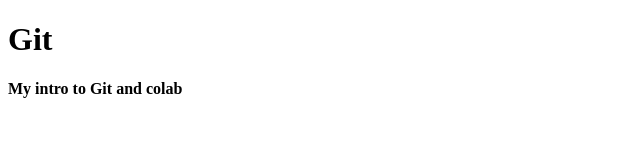
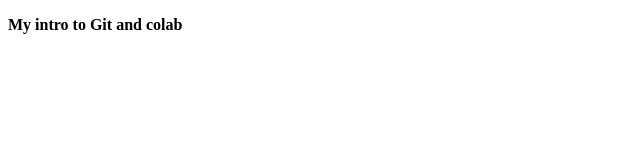
Before and after one commit to acciojob/Intro-to-Git-Ganesh2048, a website: page main.html in a window 1280 px wide. Shown: the whole page, without its empty margins (0-640 px from the left). Drawn offline with Linux system fonts and the light colour scheme.

Commit message:
created a submission

```diff
--- a/main.html
+++ b/main.html
@@ -4,7 +4,7 @@
 
 <head>
 	<link rel="stylesheet" href="styles.css">
-	<h1>Git</h1>
+	<title>Git</title>
 </head>
 
 <body>
```
